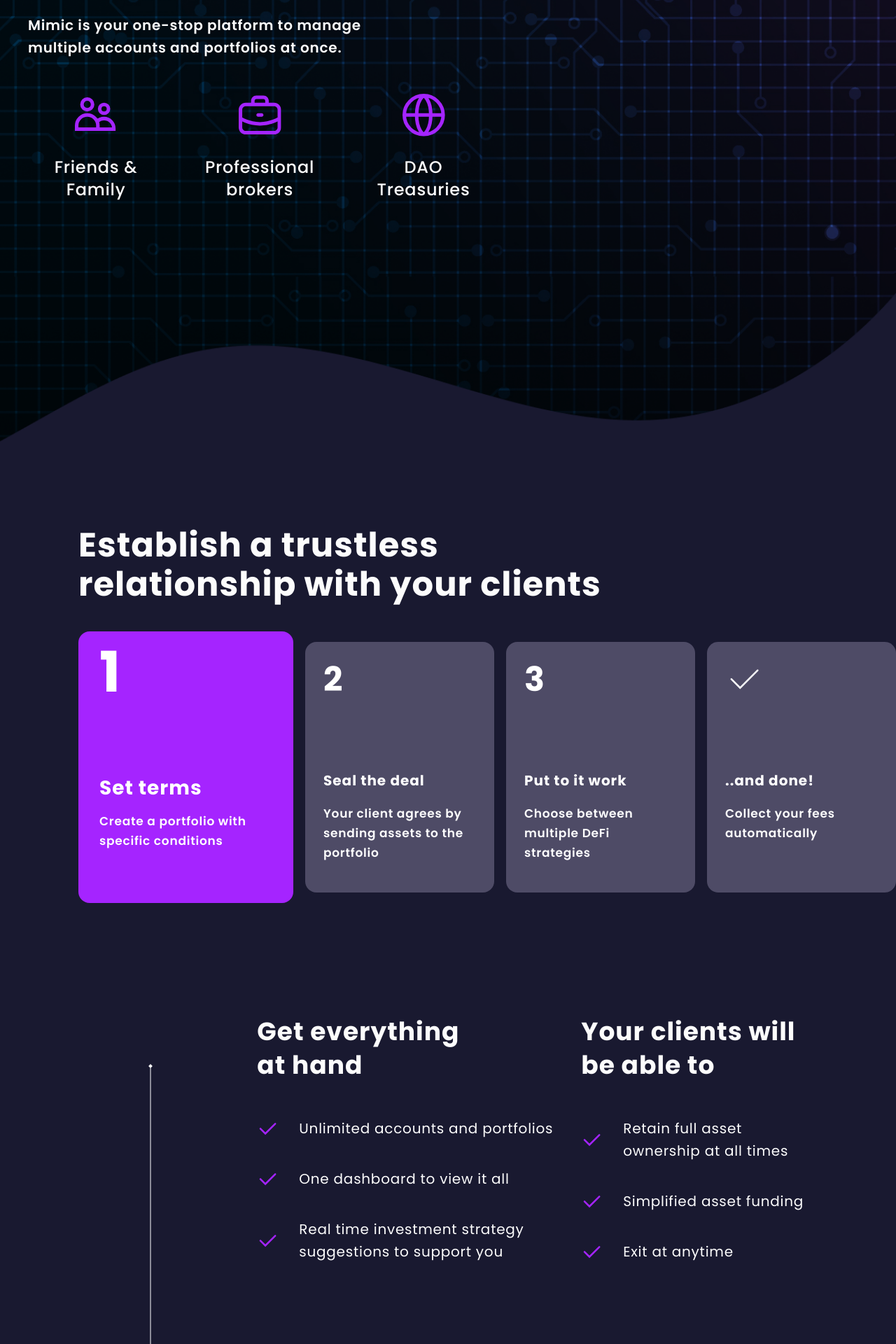
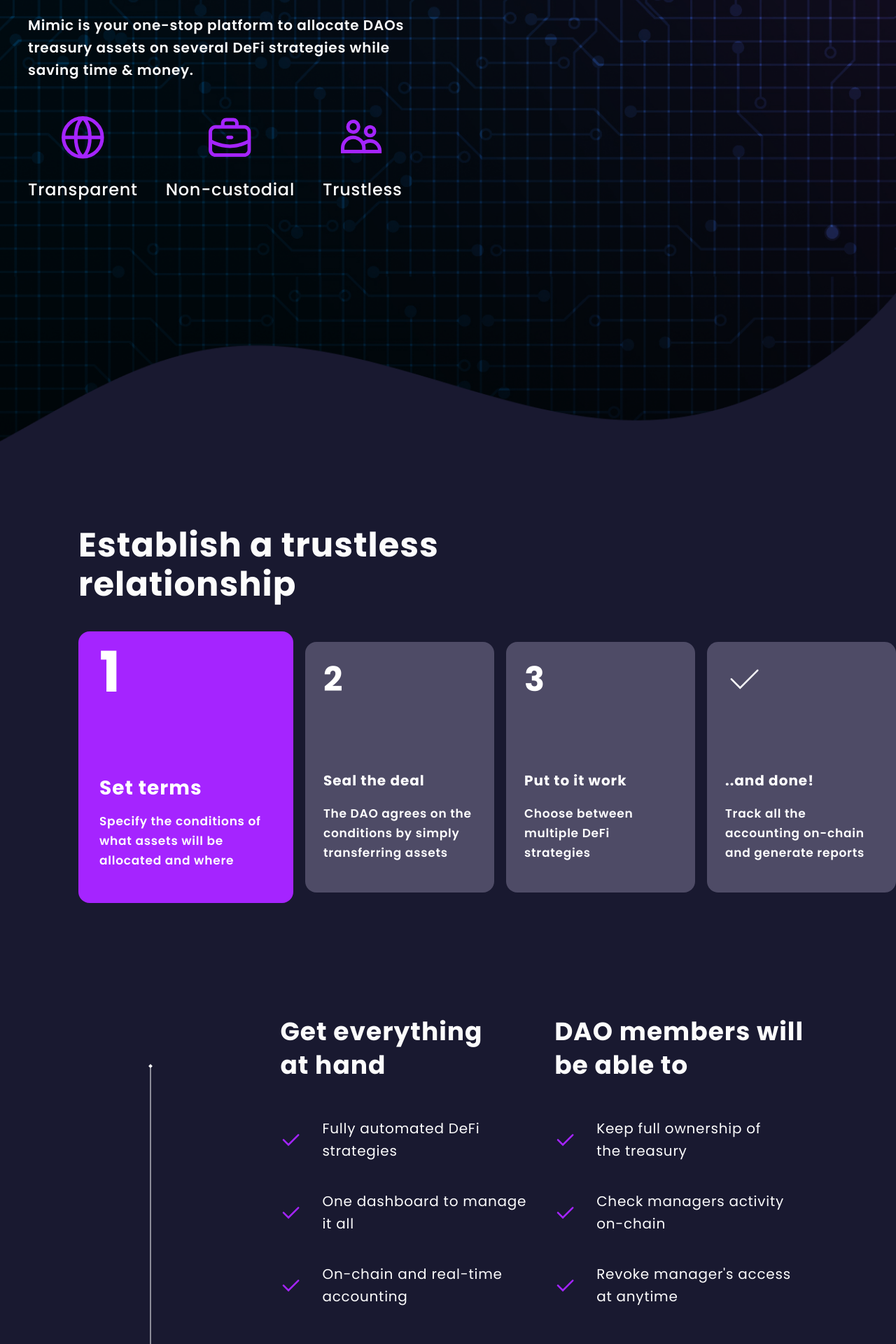
Before and after one commit to mimic-fi/mimic-fi.github.io, a React (Create React App) app: page / in a window 1280 px wide. Shown: the part 700-2620 px from the top of the page at 70% size. Built offline with nearby package versions, Linux system fonts and the light colour scheme.

Commit message:
tweak texts

```diff
--- a/src/faqs-data.js
+++ b/src/faqs-data.js
@@ -40,10 +40,6 @@
       title: 'What blockchains are supported by the protocol?',
       content: "Ethereum and Polygon for now. We're more than happy to know if there is interest in supporting new ones. You can drop a message here.",
     },
-    {
-      title: 'Is there a token involved?',
-      content: 'Not now, but we are working on a governance solution to start building a community and a liquidity mining implementation to reward users.',
-    },
   ],
 }
 
--- a/src/sections/Description.js
+++ b/src/sections/Description.js
@@ -25,40 +25,52 @@
           </h1>
           <div>
             <img src={check} />
-            <p>Unlimited accounts and portfolios</p>
-          </div>
-          <div>
-            <img src={check} />
-            <p>One dashboard to view it all</p>
+            <p>
+              Fully automated DeFi <br />
+              strategies
+            </p>
           </div>
           <div>
             <img src={check} />
             <p>
-              Real time investment strategy <br />
-              suggestions to support you
+              One dashboard to manage <br />
+              it all
+            </p>
+          </div>
+          <div>
+            <img src={check} />
+            <p>
+              On-chain and real-time <br />
+              accounting
             </p>
           </div>
         </Box>
         {width < breakpoint && <Laptop src={laptopMobile} />}
         <Box>
           <h1>
-            Your clients will <br />
+            DAO members will <br />
             be able to
           </h1>
           <div>
             <img src={check} />
             <p>
-              Retain full asset <br />
-              ownership at all times
+              Keep full ownership of <br />
+              the treasury
             </p>
           </div>
           <div>
             <img src={check} />
-            <p>Simplified asset funding</p>
+            <p>
+              Check managers activity <br />
+              on-chain
+            </p>
           </div>
           <div>
             <img src={check} />
-            <p>Exit at anytime</p>
+            <p>
+              Revoke manager's access <br />
+              at anytime
+            </p>
           </div>
         </Box>
       </Container>
--- a/src/sections/Faqs.js
+++ b/src/sections/Faqs.js
@@ -1,4 +1,3 @@
-import React from 'react'
 import Faq from 'react-faq-component'
 import styled from 'styled-components'
 import data from '../faqs-data'
@@ -35,7 +34,7 @@
   background: #191930;
   margin: auto;
   color: white;
-  padding: 100px 200px 600px 200px;
+  padding: 100px 200px 400px 200px;
   @media only screen and (max-width: 700px) {
     padding: 30px 30px 300px 30px;
   }
--- a/src/sections/Features.js
+++ b/src/sections/Features.js
@@ -1,4 +1,4 @@
-import React, { useEffect, useState } from 'react'
+import React from 'react'
 import styled from 'styled-components'
 import check from '../assets/white-check.svg'
 import app from '../assets/app.svg'
@@ -19,7 +19,7 @@
     <FeaturesSection>
       <Logo src={logo} />
       <div className="container">
-        <h1>Enhance your investment strategies</h1>
+        <h1>Grow DAOs treasury</h1>
         <h2>
           Mimic is a dapp that runs on Ethereum and Polygon and allows you to
           simplify 10 steps into 1
@@ -47,7 +47,7 @@
             </div>
           </Box>
           <Box>
-            {width >= breakpoint && <h3>Simplified for DeFi</h3>}
+            {width >= breakpoint && <h3>Simplified strategies</h3>}
             <div>
               <img src={check} />
               <p>Lending</p>
--- a/src/sections/Hero.js
+++ b/src/sections/Hero.js
@@ -11,24 +11,23 @@
     <Navbar/>
     <Container>
       <h1>
-        Managing 3rd-party investments made simple <span>and secure!</span>
+        Trustless treasury management made simple <span>and secure!</span>
       </h1>
       <h2>
-        Mimic is your one-stop platform to manage multiple accounts and
-        portfolios at once.
+        Mimic is your one-stop platform to allocate DAOs treasury assets on several DeFi strategies while saving time & money.
       </h2>
       <Icons>
         <Box>
-          <img src={friends} />
-          <p>Friends & Family</p>
+          <img src={dao} />
+          <p>Transparent</p>
         </Box>
         <Box>
           <img src={professional} />
-          <p>Professional brokers</p>
+          <p>Non-custodial</p>
         </Box>
         <Box>
-          <img src={dao} />
-          <p>DAO Treasuries</p>
+          <img src={friends} />
+          <p>Trustless</p>
         </Box>
       </Icons>
     </Container>
--- a/src/sections/Steps.js
+++ b/src/sections/Steps.js
@@ -5,20 +5,20 @@
 const Steps = () => (
   <StepsSection>
     <Container>
-      <h1>Establish a trustless relationship with your clients</h1>
+      <h1>Establish a trustless relationship</h1>
       <CardsContainer>
         <Card className="violet">
           <h2>1</h2>
           <div>
             <h3>Set terms</h3>
-            <p>Create a portfolio with specific conditions</p>
+            <p>Specify the conditions of what assets will be allocated and where</p>
           </div>
         </Card>
         <Card>
           <h2>2</h2>
           <div>
             <h3>Seal the deal</h3>
-            <p>Your client agrees by sending assets to the portfolio</p>
+            <p>The DAO agrees on the conditions by simply transferring assets</p>
           </div>
         </Card>
         <Card>
@@ -34,7 +34,7 @@
           </h2>
           <div>
             <h3>..and done!</h3>
-            <p>Collect your fees automatically</p>
+            <p>Track all the accounting on-chain and generate reports</p>
           </div>
         </Card>
       </CardsContainer>
```
